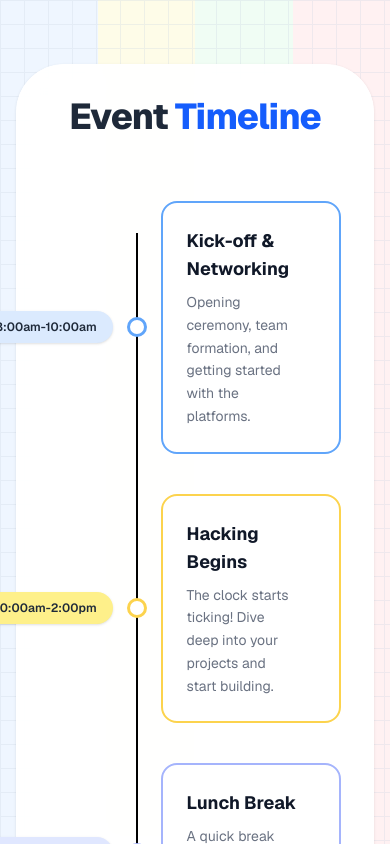
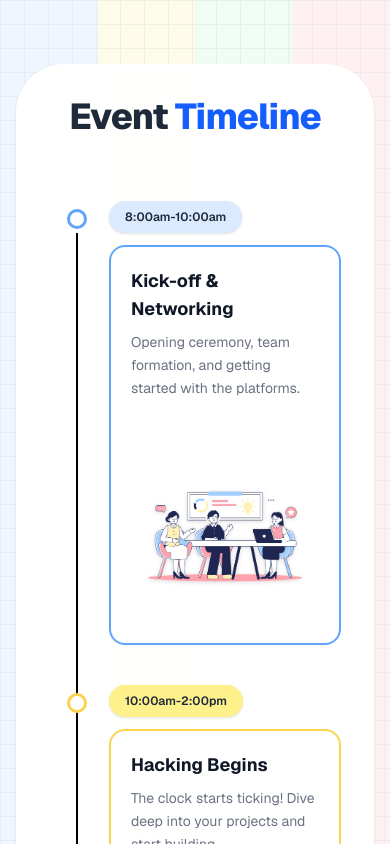
Before and after one commit to mlsa-miet/DevGathering2k26, a Next.js app: page / in a window 390 px wide. Shown: the top 844 px of the page. Built offline with nearby package versions, Linux system fonts and the light colour scheme.

Commit message:
made the components responsive

```diff
--- a/components/eventplanner.tsx
+++ b/components/eventplanner.tsx
@@ -124,7 +124,7 @@ export default function EventTimeline() {
                     {/* Timeline Wrapper */}
                     <div className="relative">
                         {/* Center Vertical Line */}
-                        <div className="absolute left-[30%] top-8 bottom-8 w-0.5 bg-black -ml-[1px]"></div>
+                        <div className="absolute left-[28px] md:left-[30%] top-8 bottom-8 w-0.5 bg-black -ml-[1px]"></div>
 
                         {/* Event Items */}
                         {events.map((event, index) => {
@@ -132,26 +132,26 @@ export default function EventTimeline() {
 
 
                             return (
-                                <div key={index} className="flex items-center w-full mb-10 relative">
+                                <div key={index} className="flex flex-col md:flex-row items-start md:items-center w-full mb-10 md:mb-12 relative">
 
                                     {/* Left Side: Time Pill */}
-                                    <div className="w-[30%] pr-6 sm:pr-8 flex justify-end">
-                                        <div className={`${theme.pill} px-4 py-2 rounded-full text-xs sm:text-sm font-semibold whitespace-nowrap shadow-sm`}>
+                                    <div className="w-full md:w-[30%] pl-[60px] md:pl-0 pr-0 md:pr-8 flex md:justify-end mb-3 md:mb-0">
+                                        <div className={`${theme.pill} px-4 py-2 rounded-full text-xs sm:text-sm font-semibold whitespace-nowrap shadow-sm inline-block`}>
                                             {event.time}
                                         </div>
                                     </div>
 
                                     {/* Center: Node */}
                                     <div
-                                        className={`absolute left-[30%] w-5 h-5 -ml-[10px] rounded-full border-[3px] bg-white z-10 ${theme.border}`}
+                                        className={`absolute left-[28px] md:left-[30%] top-2 md:top-1/2 w-5 h-5 -ml-[10px] md:-mt-[10px] rounded-full border-[3px] bg-white z-10 ${theme.border}`}
                                     ></div>
 
                                     {/* Right Side: Content Card */}
-                                    <div className="w-[70%] pl-6 sm:pl-8">
-                                        <div className={`border-2 rounded-2xl p-6 bg-white flex justify-between items-center ${theme.border} hover:shadow-md transition-shadow duration-200`}>
+                                    <div className="w-full md:w-[70%] pl-[60px] md:pl-8">
+                                        <div className={`border-2 rounded-2xl p-5 sm:p-6 bg-white flex flex-col sm:flex-row justify-between items-start sm:items-center ${theme.border} hover:shadow-md transition-shadow duration-200`}>
 
                                             {/* Text Content */}
-                                            <div className="pr-4 max-w-md">
+                                            <div className="pr-0 sm:pr-4 flex-grow mb-4 sm:mb-0 w-full sm:w-auto">
                                                 <h3 className="text-lg font-bold mb-2 text-gray-900">{event.title}</h3>
                                                 <p className="text-gray-500 text-sm leading-relaxed">
                                                     {event.description}
@@ -159,14 +159,15 @@ export default function EventTimeline() {
                                             </div>
 
                                             {/* Dynamic Next.js Image */}
-                                            <div className="hidden sm:flex flex-shrink-0 relative w-40 h-30 ml-4 transform scale-[1.35] lg:scale-[1.6] origin-right lg:origin-right pointer-events-none drop-shadow-sm">
+                                            <div className="flex-shrink-0 relative w-full md:w-40 h-48 md:h-32 md:ml-4 md:transform md:scale-[1.2] lg:scale-[1.5] md:origin-right pointer-events-none drop-shadow-sm mt-4 md:mt-0">
                                                 {event.imageSrc ? (
                                                     <Image
                                                         src={event.imageSrc}
                                                         alt={event.title}
                                                         fill
                                                         style={{ objectFit: 'contain' }}
-                                                        sizes="250px"
+                                                        sizes="(max-width: 768px) 100vw, 250px"
+                                                        priority={index < 2}
                                                     />
                                                 ) : (
                                                     <div className="w-full h-full bg-gray-50 rounded-lg border border-dashed border-gray-200 flex items-center justify-center text-xs text-gray-400">
--- a/components/leadorganizer.tsx
+++ b/components/leadorganizer.tsx
@@ -1,5 +1,5 @@
 import React from 'react';
-// import Image from 'next/image';
+import Image from 'next/image';
 
 // Define the shape of your organizer data
 interface Organizer {
@@ -57,7 +57,7 @@ export default function LeadOrganizers() {
 
           {/* Window Header Bar */}
           <div className="bg-[#a7c7e7] p-4 flex justify-end items-center border-b-2 border-gray-800 relative overflow-hidden h-14">
-             {/* Subtle cross pattern on the header bar */}
+            {/* Subtle cross pattern on the header bar */}
             <div
               className="absolute inset-0 opacity-[0.15]"
               style={{
@@ -78,7 +78,7 @@ export default function LeadOrganizers() {
               </div>
               {/* Maximize */}
               <div className="w-6 h-6 border-2 border-gray-800 flex items-center justify-center bg-transparent">
-                 <div className="w-3 h-3 border-2 border-gray-800"></div>
+                <div className="w-3 h-3 border-2 border-gray-800"></div>
               </div>
               {/* Close */}
               <div className="w-6 h-6 border-2 border-gray-800 flex items-center justify-center bg-transparent relative">
@@ -102,20 +102,25 @@ export default function LeadOrganizers() {
                   {/* Image Placeholder Card */}
                   <div className="bg-white border-[1.5px] border-gray-300 rounded-xl h-64 w-full flex flex-col items-center justify-end mb-4 shadow-sm relative overflow-hidden group hover:border-blue-400 transition-colors duration-300">
 
-                    {/* Uncomment below when you are ready to use Next.js Image */}
-                    {/* {organizer.imageSrc ? (
+                    {organizer.imageSrc ? (
                       <Image
                         src={organizer.imageSrc}
                         alt={organizer.role}
                         fill
                         style={{ objectFit: 'cover' }}
+                        sizes="(max-width: 640px) 100vw, (max-width: 768px) 50vw, 25vw"
                       />
-                    ) : null}
-                    */}
+                    ) : (
+                      <div className="absolute inset-0 bg-gray-100 flex items-center justify-center">
+                        <svg className="w-16 h-16 text-gray-300" fill="currentColor" viewBox="0 0 24 24">
+                          <path d="M24 20.993V24H0v-2.996A14.977 14.977 0 0112.004 15c4.904 0 9.26 2.354 11.996 5.993zM16.002 8.999a4 4 0 11-8 0 4 4 0 018 0z" />
+                        </svg>
+                      </div>
+                    )}
 
-                    {/* Role Title placed inside the bottom of the card as shown in your image */}
-                    <div className="w-full pb-4 z-10 relative flex justify-center">
-                      <h3 className="text-center text-blue-600 font-medium text-sm">
+                    {/* Role Title placed inside the bottom of the card */}
+                    <div className="w-full pb-4 z-10 relative flex justify-center bg-gradient-to-t from-white via-white/90 to-transparent pt-8 text-shadow-sm">
+                      <h3 className="text-center text-blue-600 font-bold text-sm tracking-wide">
                         {organizer.role}
                       </h3>
                     </div>
```
